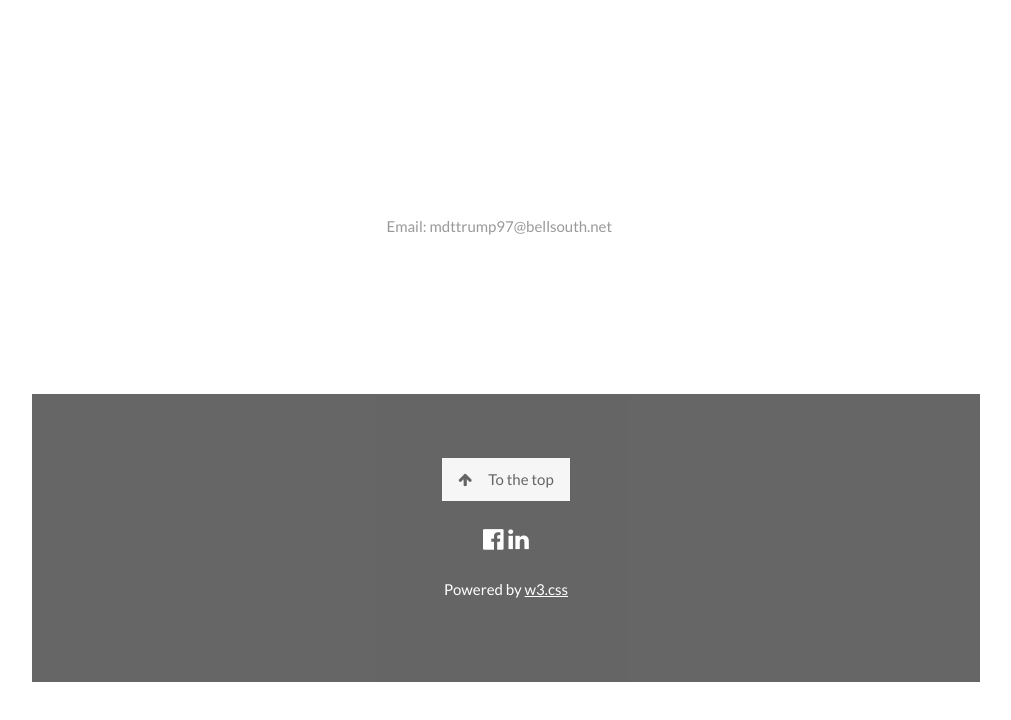
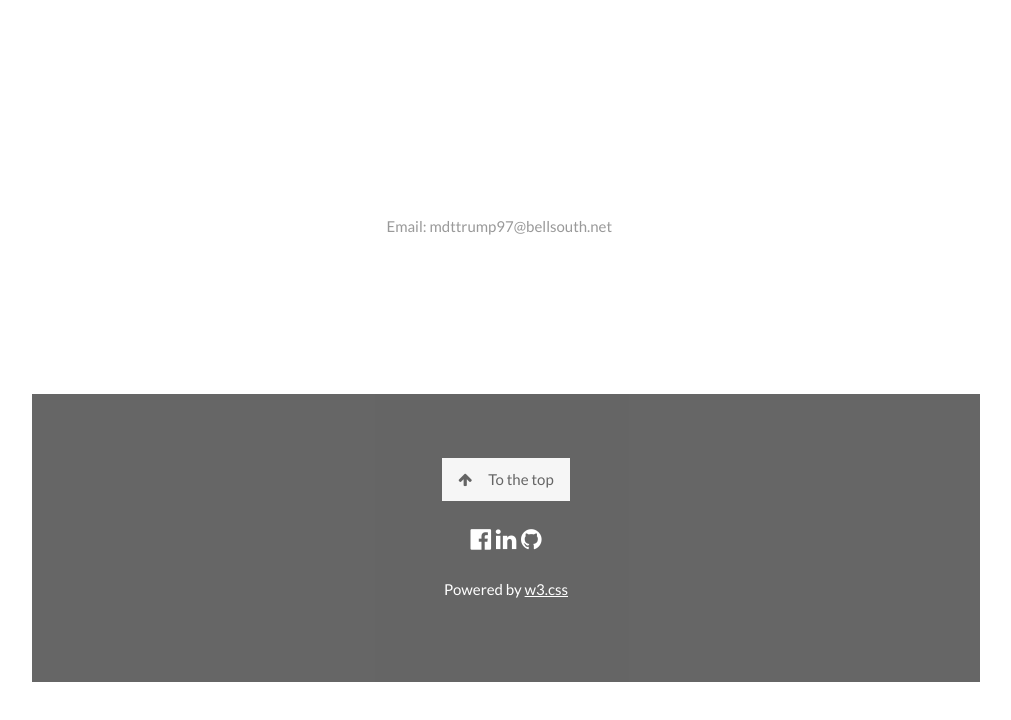
Before and after one commit to mdttrump97/mdttrump97.github.io, a plain HTML site: page index.html in a window 1280 px wide. Shown: the part 2296-3016 px from the top of the page, without its empty margins (134-1145 px from the left). Drawn offline with nearby package versions, Linux system fonts and the light colour scheme.

Commit message:
Adds github link

```diff
--- a/index.html
+++ b/index.html
@@ -163,6 +163,7 @@ body, html {
   <div class="w3-xlarge w3-section">
   	<a href="https://www.facebook.com/profile.php?id=100001737218016"><i class="fa fa-facebook-official w3-hover-opacity"></i></a>
     <a href="https://www.linkedin.com/in/matthew-thompson-6883ba151"><i class="fa fa-linkedin w3-hover-opacity"></i></a>
+    <a href="https://github.com/mdttrump97"><i class="fa fa-github w3-hover-opacity"></i></a>
   </div>
   <p>Powered by <a href="https://www.w3schools.com/w3css/default.asp" title="W3.CSS" target="_blank" class="w3-hover-text-green">w3.css</a></p>
 </footer>
```
